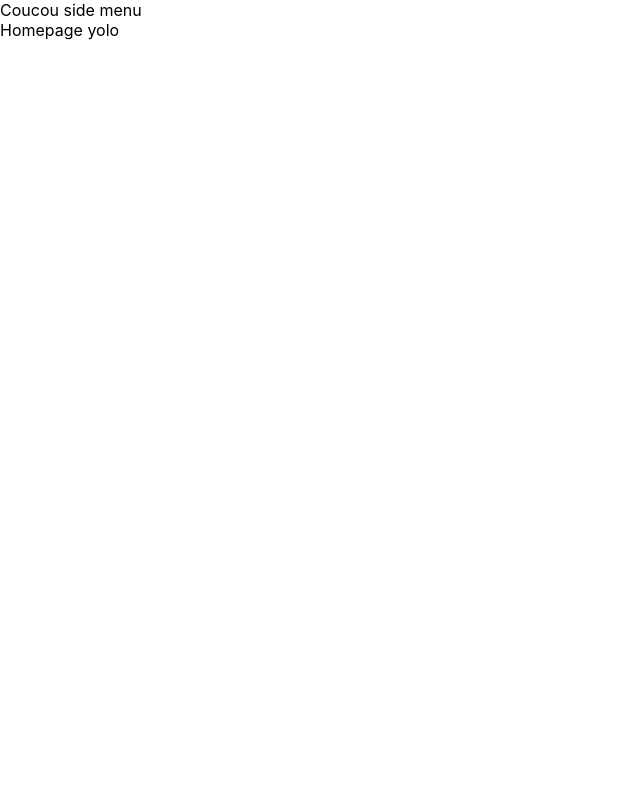
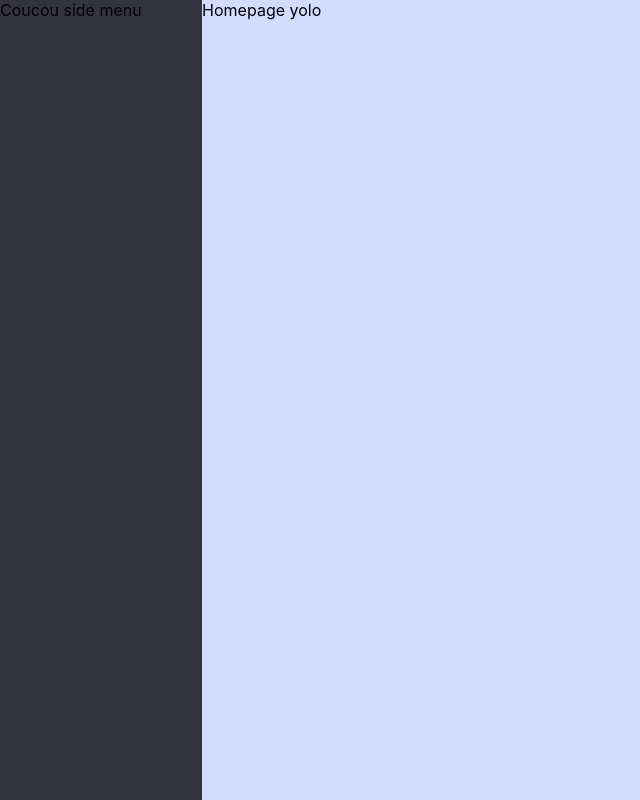
Before and after one commit to mlopez42/my-website, a React (Create React App) app: page / in a window 1280 px wide. Shown: the whole page, without its empty margins (0-640 px from the left). Built offline with nearby package versions, Linux system fonts and the light colour scheme.

Commit message:
early scss design fuck it

```diff
--- a/package.json
+++ b/package.json
@@ -10,6 +10,7 @@
     "@types/node": "^12.20.4",
     "@types/react": "^17.0.2",
     "@types/react-dom": "^17.0.1",
+    "node-sass": "^5.0.0",
     "react": "^17.0.1",
     "react-dom": "^17.0.1",
     "react-router-dom": "^5.2.0",
--- a/src/App.css
+++ /dev/null
@@ -1,38 +0,0 @@
-.App {
-  text-align: center;
-}
-
-.App-logo {
-  height: 40vmin;
-  pointer-events: none;
-}
-
-@media (prefers-reduced-motion: no-preference) {
-  .App-logo {
-    animation: App-logo-spin infinite 20s linear;
-  }
-}
-
-.App-header {
-  background-color: #282c34;
-  min-height: 100vh;
-  display: flex;
-  flex-direction: column;
-  align-items: center;
-  justify-content: center;
-  font-size: calc(10px + 2vmin);
-  color: white;
-}
-
-.App-link {
-  color: #61dafb;
-}
-
-@keyframes App-logo-spin {
-  from {
-    transform: rotate(0deg);
-  }
-  to {
-    transform: rotate(360deg);
-  }
-}
--- /dev/null
+++ b/src/App.scss
@@ -0,0 +1,7 @@
+.base-page {
+  height: 100vh;
+  display: flex;
+  .content-side {
+    width: 100%;
+  }
+}
--- a/src/App.tsx
+++ b/src/App.tsx
@@ -1,5 +1,5 @@
 import React from 'react';
-import './App.css';
+import './App.scss';
 import {
   BrowserRouter as Router,
     Switch,
@@ -12,11 +12,13 @@ function App() {
   return (
     <div className="base-page">
         <SideMenu />
-        <Router>
-          <Switch>
-              <Route exact path="/"><HomePage /></Route>
-          </Switch>
-        </Router>
+        <div className="content-side">
+            <Router>
+              <Switch>
+                  <Route exact path="/"><HomePage /></Route>
+              </Switch>
+            </Router>
+        </div>
     </div>
   );
 }
--- a/src/components/sideMenu/sideMenu.scss
+++ b/src/components/sideMenu/sideMenu.scss
@@ -0,0 +1,4 @@
+.side-menu {
+  width: 15rem;
+  background-color: #33343e;
+}
--- a/src/components/sideMenu/sideMenu.tsx
+++ b/src/components/sideMenu/sideMenu.tsx
@@ -1,4 +1,5 @@
 import {Component} from "react";
+import "./sideMenu.scss";
 
 export default class SideMenu extends Component {
 
--- a/src/pages/home/home.scss
+++ b/src/pages/home/home.scss
@@ -0,0 +1,5 @@
+.home-page {
+  width: 100%;
+  height: 100%;
+  background-color: #d2dcff;
+}
--- a/src/pages/home/home.tsx
+++ b/src/pages/home/home.tsx
@@ -1,10 +1,11 @@
 import {Component} from "react";
+import "./home.scss";
 
 export default class HomePage extends Component {
 
     render() {
         return (
-            <div>
+            <div className="home-page">
                 Homepage yolo
             </div>
         )
```
Also changed, not shown: 1 other file (tests, documents, lock files or other folders).
